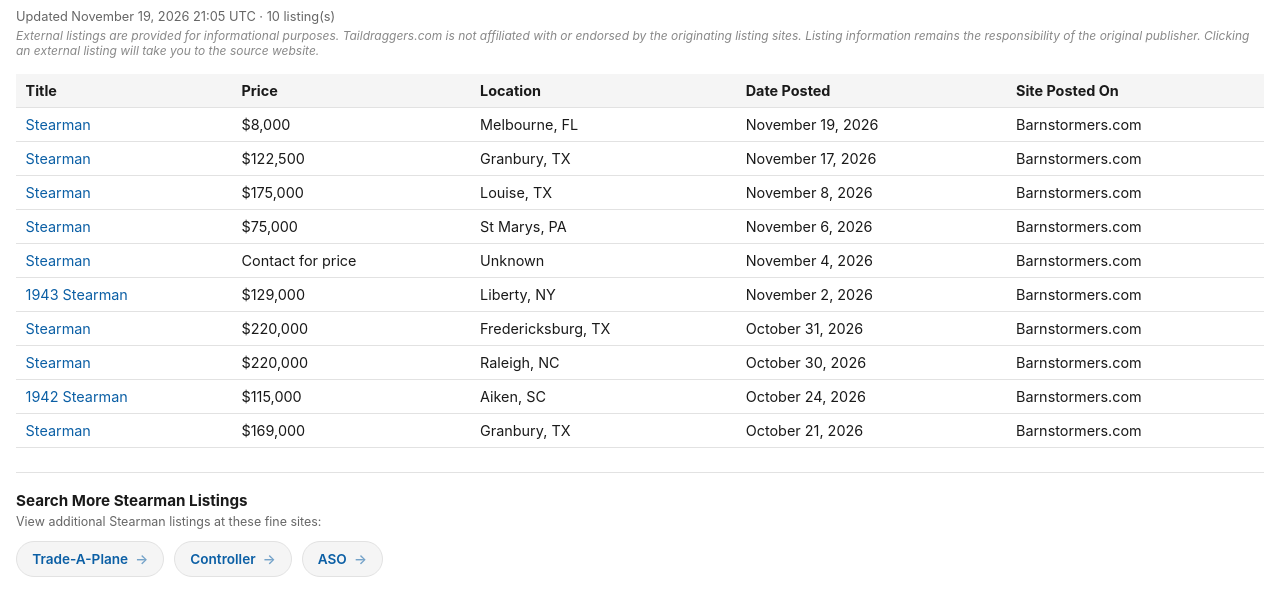
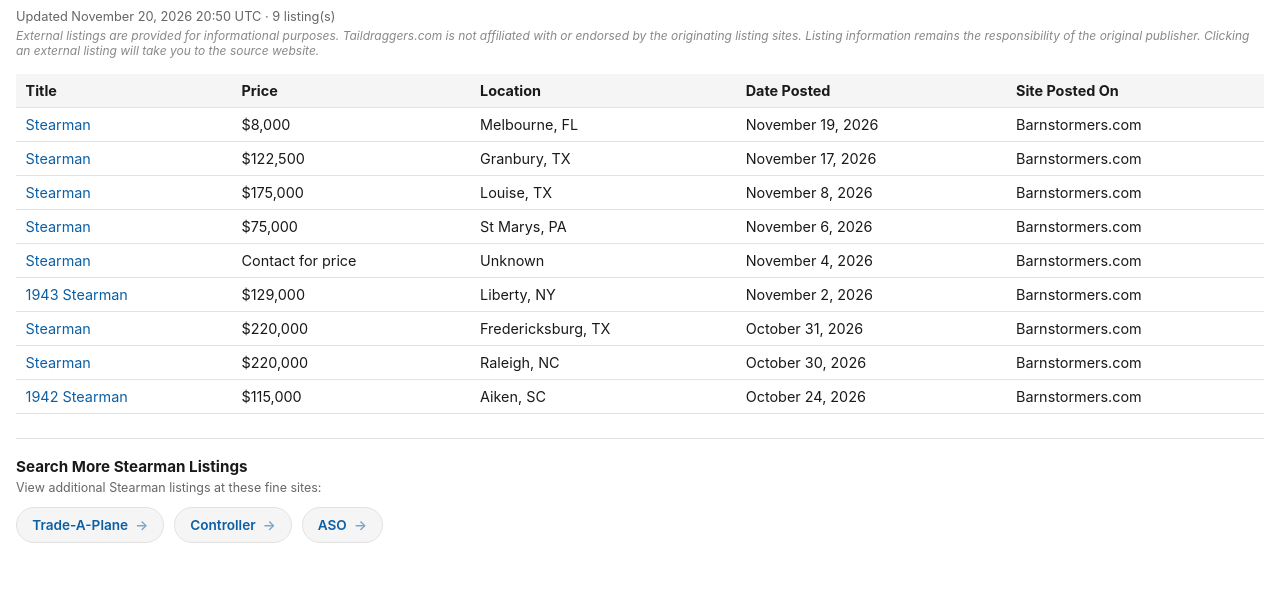
Before and after one commit to taildraggers/stearman-for-sale, a plain HTML site: page docs/index.html in a window 1280 px wide. Shown: the part 43-658 px from the top of the page. Drawn offline with Linux system fonts and the light colour scheme.

Commit message:
Update Stearman listings (2026-11-20)

```diff
--- a/docs/index.html
+++ b/docs/index.html
@@ -76,7 +76,7 @@
 </head>
 <body>
   <h1>Other Stearman Ads on the Web</h1>
-  <div class="updated">Updated November 19, 2026 21:05 UTC &middot; 10 listing(s)</div>
+  <div class="updated">Updated November 20, 2026 20:50 UTC &middot; 9 listing(s)</div>
   <div class="disclaimer">External listings are provided for informational purposes. Taildraggers.com is not affiliated with or endorsed by the originating listing sites. Listing information remains the responsibility of the original publisher. Clicking an external listing will take you to the source website.</div>
   <table>
     <thead>
@@ -92,7 +92,6 @@
         <tr><td><a href="https://www.barnstormers.com/classified-2042676-Stearman-450.html" target="_blank" rel="noopener noreferrer">Stearman</a></td><td>$220,000</td><td>Fredericksburg, TX</td><td>October 31, 2026</td><td>Barnstormers.com</td></tr>
         <tr><td><a href="https://www.barnstormers.com/classified-2080961-Beautiful-Stearman-Restoration.html" target="_blank" rel="noopener noreferrer">Stearman</a></td><td>$220,000</td><td>Raleigh, NC</td><td>October 30, 2026</td><td>Barnstormers.com</td></tr>
         <tr><td><a href="https://www.barnstormers.com/classified-2061686-1942-Stearman.html" target="_blank" rel="noopener noreferrer">1942 Stearman</a></td><td>$115,000</td><td>Aiken, SC</td><td>October 24, 2026</td><td>Barnstormers.com</td></tr>
-        <tr><td><a href="https://www.barnstormers.com/classified-2047652-Stearman.html" target="_blank" rel="noopener noreferrer">Stearman</a></td><td>$169,000</td><td>Granbury, TX</td><td>October 21, 2026</td><td>Barnstormers.com</td></tr>
     </tbody>
   </table>
   <div class="more-resources">
```
